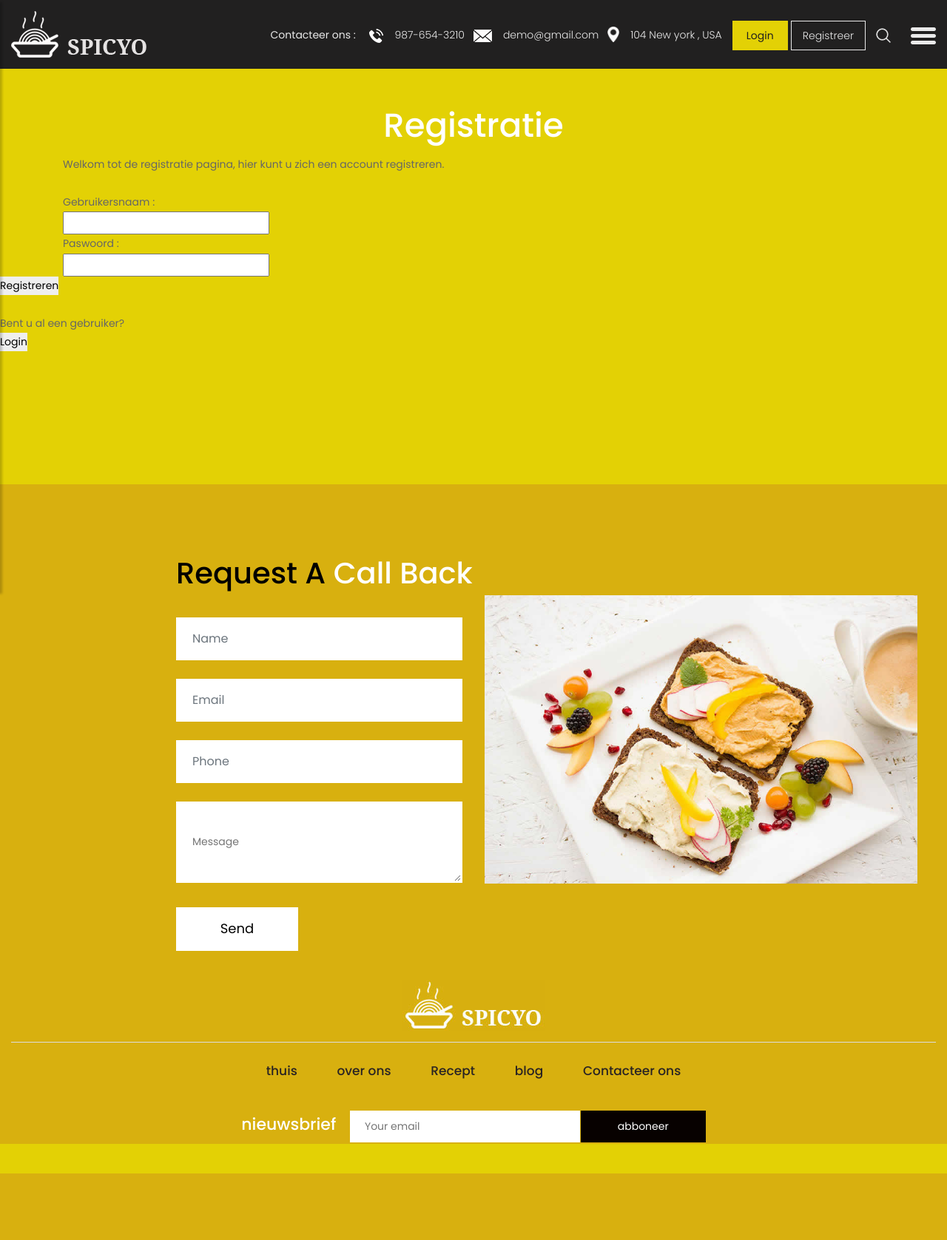
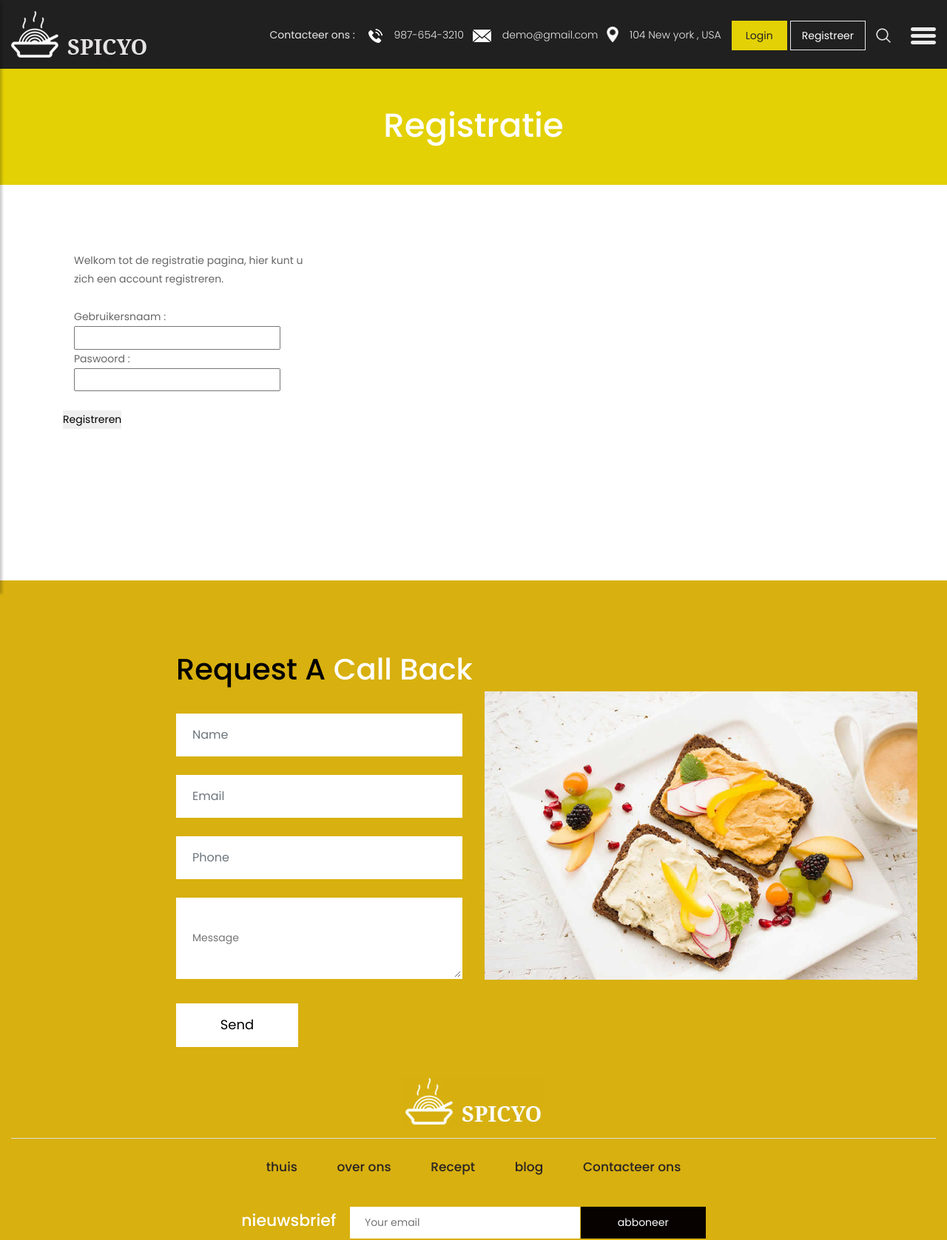
Before and after one commit to WoutDepeuter/project--friet-, a PHP site: page /login.php in a window 1280 px wide. Shown: the whole page at 74% size. Before the commit the page ends 1587 px from the top, so only its background shows below. Run offline with PHP 8.4, Linux system fonts and the light colour scheme.

Commit message:
Fixes login
- De originele login / registratie knoppen zijn nu functioneel

```diff
--- a/css/style.css
+++ b/css/style.css
@@ -127,17 +127,6 @@
      margin: 0;
      padding: 0;
      cursor: pointer;
-}
-button[class="none"] {
-     background: none;
-     color: #1f1f1f;
-     text-decoration: none !important;
-     outline: none !important;
-     -webkit-transition: all .3s ease-in-out;
-     -moz-transition: all .3s ease-in-out;
-     -ms-transition: all .3s ease-in-out;
-     -o-transition: all .3s ease-in-out;
-     transition: all .3s ease-in-out;
 }
  .full {
      float: left;
@@ -943,3 +932,50 @@ button[class="none"] {
      color: #fff;
      font-weight: 500;
 }
+/*------------------------------------------------------------- self added --------------------------------------------------------------------------------*/
+.button_user button.active {
+     background: #e3d105;
+     color: #fff;
+     border-color: #e3d105;
+     color: #222;
+}
+.button_user button.buttonLook {
+     color: #fff;
+     text-decoration: none !important;
+     outline: none !important;
+     -webkit-transition: all .3s ease-in-out;
+     -moz-transition: all .3s ease-in-out;
+     -ms-transition: all .3s ease-in-out;
+     -o-transition: all .3s ease-in-out;
+     transition: all .3s ease-in-out;
+     background: none;
+}
+.button_user button.buttonLook:hover {
+     color: #222;
+     background: #e3d105;
+     border-color: #e3d105;
+}
+
+.button_user button {
+     float: left;
+     min-width: 75px;
+     height: 35px;
+     text-align: center;
+     line-height: 35px;
+     position: relative;
+     top: -3px;
+     padding: 0 15px;
+     margin: 0 2px;
+}
+.button_user button {
+     float: left;
+     min-width: 75px;
+     height: 40px;
+     text-align: center;
+     line-height: 38px;
+     position: relative;
+     top: -7px;
+     padding: 0 15px;
+     margin: 0 2px;
+     border: solid #eaeaea 1px;
+}
--- a/login.php
+++ b/login.php
@@ -93,12 +93,12 @@ if (empty($_POST["logout"]) != true) {
                                     <?php
                                     if (empty($_SESSION["loggedIn"]) == true || $_SESSION["loggedIn"] != true) { ?>
                                         <form method="post">
-                                            <a class="button active"><?php echo '<button class="none" name="optieInlog" type="submit" value="1" formtarget="_self">Login</button>'; ?></a>
-                                            <a class="button" name="optieInlog" type="submit" value="2" formtarget="_self" href>Registreer</a>
+                                            <button class="button active" name="optieInlog" type="submit" value="1" formtarget="_self">Login</button>
+                                            <button class="buttonLook" name="optieInlog" type="submit" value="2" formtarget="_self">Registreer</button>
                                         </form>
                                     <?php } else { ?>
                                         <form method="post">
-                                            <a class="button active"><?php echo '<button class="none" name="logout" type="submit" value="1" formtarget="_self" onclick="UnsetLogin()">Logout</button>'; ?></a>
+                                            <button class="button active" name="logout" type="submit" value="1" formtarget="_self" onclick="UnsetLogin()">Logout</button>
                                         </form>
                                     <?php } ?>
                                 </li>
@@ -134,45 +134,39 @@ if (empty($_POST["logout"]) != true) {
                 </div>
             </div>
         </div>
+    </div>
     <!-- about -->
+    <div class="about">
+        <div class="container">
+            <div class="row">
+                <div class="col-xl-4 col-lg-4 col-md-4 col-sm-12 mar_bottom">
                     <?php
                     if ((empty($_POST["optieInlog"]) == true) || ($_POST["optieInlog"] == "2")) {
-        //$_SESSION["optieInlog"] = "2";
                         ?>
                         <form action="process.php" method="post">
-            <div>
                             <div class="container">
                                 Welkom tot de registratie pagina, hier kunt u zich een account registreren.<br><br>
                                 Gebruikersnaam :<br>
                                 <input type="text" name="eName" pattern="[A-z0-9À-ž\s]{2,}" title="Drie of meer characters" required><br>
                             </div>
-            </div>
-            <div>
                             <div class="container">
                                 Paswoord :<br>
-                    <input type="password" name="pass" pattern=".{8,}" title="Acht of meer characters" required><br>
-                </div>
+                                <input type="password" name="pass" pattern=".{8,}" title="Acht of meer characters" required><br><br>
                             </div>
                             <div>
                                 <button name="registreren" type="submit" value="1">Registreren</button><br><br>
-            </div>
-        </form>
-        <form method="post">
-            <div>
-                Bent u al een gebruiker?<br>
-                <button name="optieInlog" type="submit" value="1" formtarget="_self">Login</button>
                             </div>
                         </form>
                     <?php } else if ($_POST["optieInlog"] == "1") {
                         //$_SESSION["optieInlog"] = "1";
                         ?>
                         <form action="process.php" method="post">
-            <div>
+                            <div class="container">
                                 Welkom tot de inlog pagina, hier kunt u zich inloggen.<br><br>
                                 Gebruikersnaam :<br>
                                 <input type="text" name="eName" pattern="[A-z0-9À-ž\s]{2,}" title="Drie of meer characters" required><br>
                             </div>
-            <div>
+                            <div class="container">
                                 Paswoord :<br>
                                 <input type="password" name="pass" pattern=".{8,}" title="Acht of meer characters" required><br><br>
                             </div>
@@ -180,14 +174,12 @@ if (empty($_POST["logout"]) != true) {
                                 <button name="registreren" type="submit" value="0">Inloggen</button><br><br>
                             </div>
                         </form>
-        <form method="post">
-            <div>
-                Heeft u nog geen account?<br>
-                <button name="optieInlog" type="submit" value="2" formtarget="_self">Registreer</button>
-            </div>
-        </form>
                     <?php }
                     ?>
+                </div>
+            </div>
+        </div>
+    </div>
     <!-- end about -->
     <!-- footer -->
     <footer>
```
Also changed, not shown: about.php (+4 -4 lines), blog.php (+4 -4 lines), contact.php (+4 -4 lines), index.php (+4 -4 lines), process.php (+4 -4 lines), recipe.php (+4 -4 lines). Lines whose indentation alone changed are shown as unchanged.
